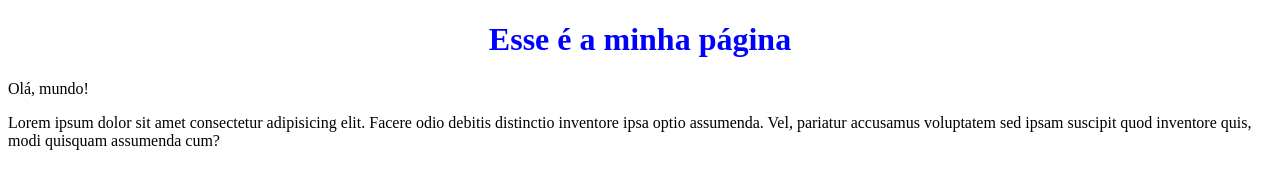
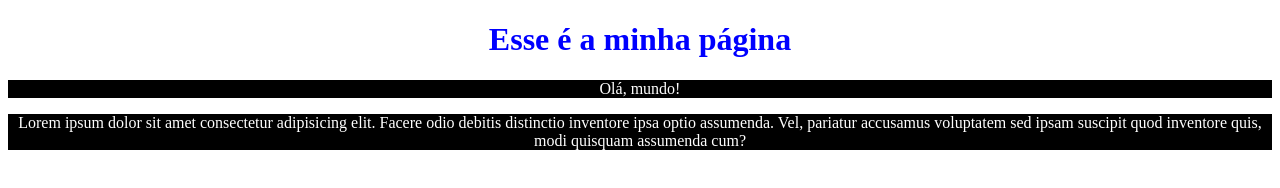
Before and after one commit to juanpjg/git-e-github, a plain HTML site: page index.html in a window 1280 px wide. Drawn offline with Linux system fonts and the light colour scheme.

Commit message:
Mudando o estilo do paragrafo

```diff
--- a/index.html
+++ b/index.html
@@ -6,6 +6,11 @@
     <style>
         h1{
             color: blue;
+            text-align: center;
+        }
+        p{
+            background-color: black;
+            color: white;
             text-align: center;
         }
     </style>
```
